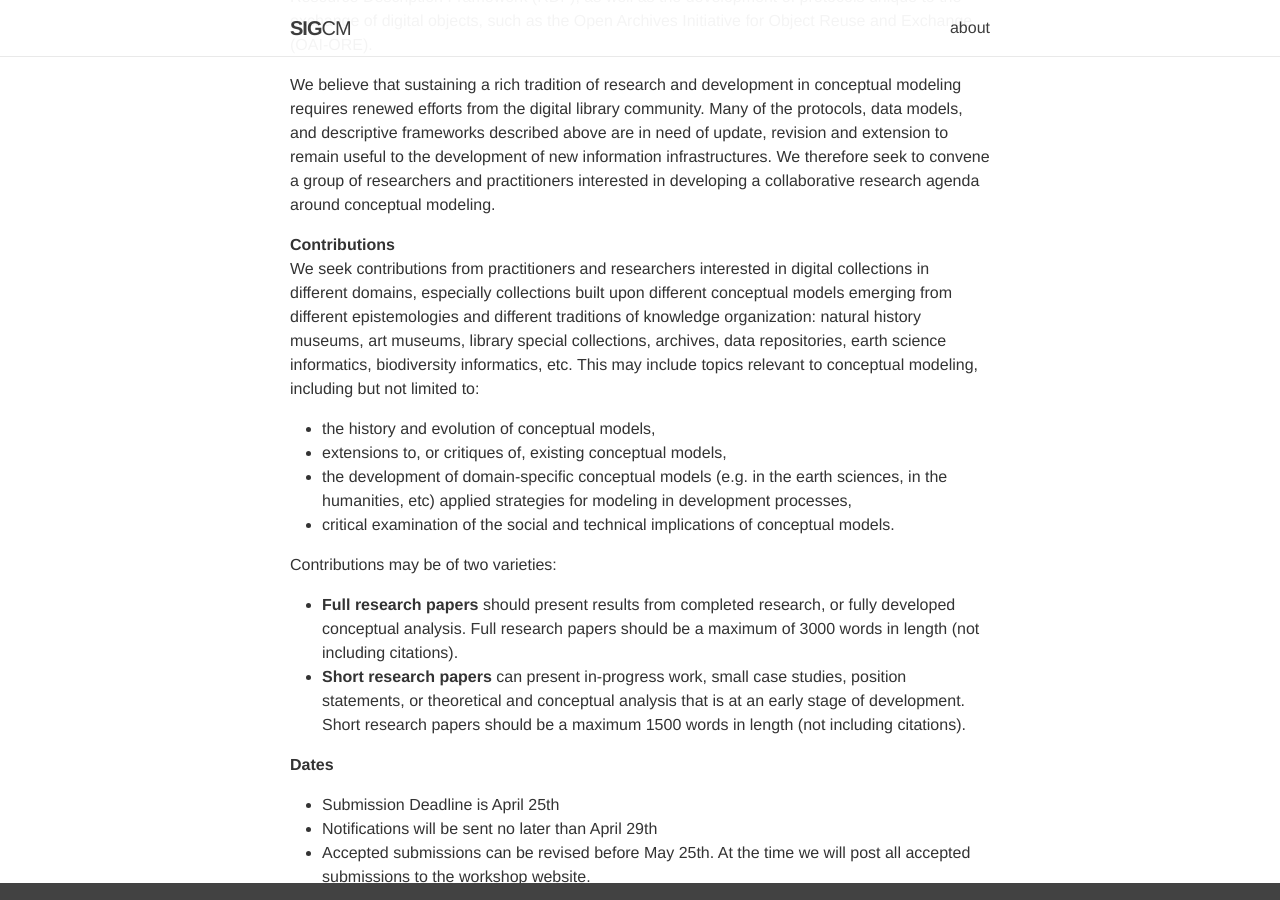
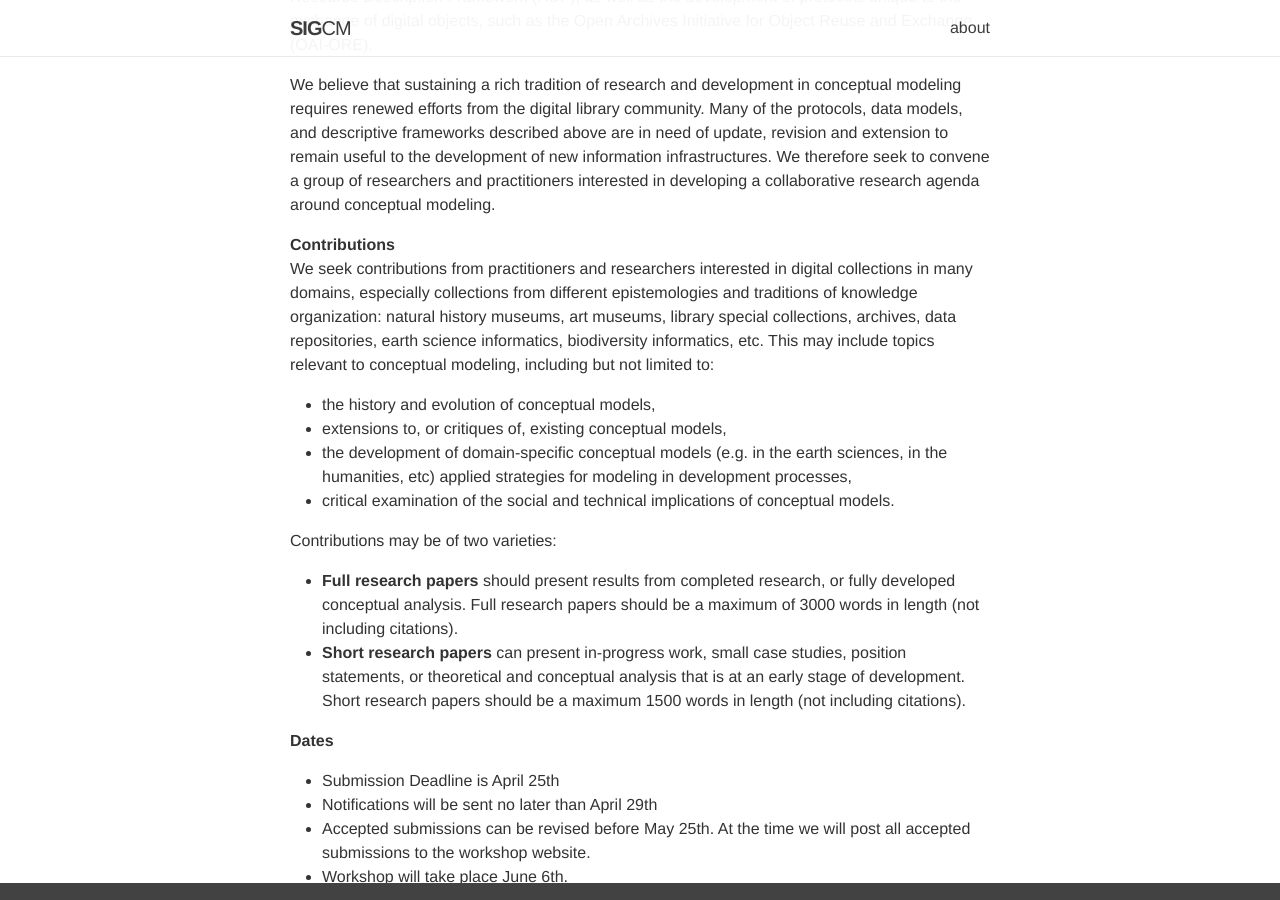
Before and after one commit to sig-cm/sig-cm.github.io, a Jekyll site: the page built from _news/JCDL-CFP.md, in a window 1280 px wide and 900 px high, scrolled down 567 px. Built offline with Jekyll 4.4.1, drawn with Linux system fonts in a browser that asks for light colours; nearby versions of some CDN libraries.

Commit message:
Update JCDL-CFP.md

```diff
--- a/_news/JCDL-CFP.md
+++ b/_news/JCDL-CFP.md
@@ -17,7 +17,7 @@ Libraries, archives, museums, and data repositories often rely upon conceptual m
 We believe that sustaining a rich tradition of research and development in conceptual modeling requires renewed efforts from the digital library community. Many of the protocols, data models, and descriptive frameworks described above are in need of update, revision and extension to remain useful to the development of new information infrastructures. We therefore seek to convene a group of researchers and practitioners interested in developing a collaborative research agenda around conceptual modeling.
 
 **Contributions**
-We seek contributions from practitioners and researchers interested in digital collections in different domains, especially collections built upon different conceptual models emerging from different epistemologies and different traditions of knowledge organization: natural history museums, art museums, library special collections, archives, data repositories, earth science informatics, biodiversity informatics, etc. This may include topics relevant to conceptual modeling, including but not limited to:
+We seek contributions from practitioners and researchers interested in digital collections in many domains, especially collections from different epistemologies and traditions of knowledge organization: natural history museums, art museums, library special collections, archives, data repositories, earth science informatics, biodiversity informatics, etc. This may include topics relevant to conceptual modeling, including but not limited to:
 - the history and evolution of conceptual models,
 - extensions to, or critiques of, existing conceptual models,
 - the development of domain-specific conceptual models (e.g. in the earth sciences, in the humanities, etc) applied strategies for modeling in development processes,
```
